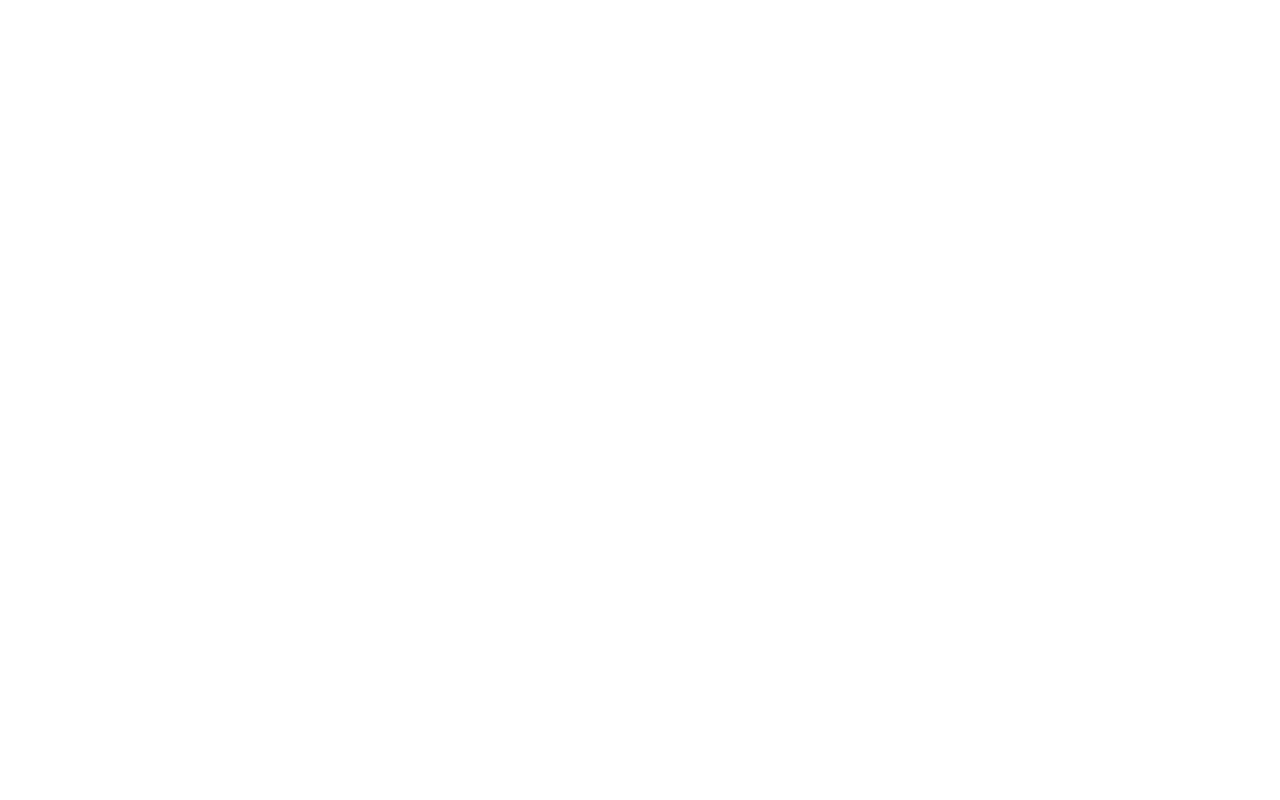
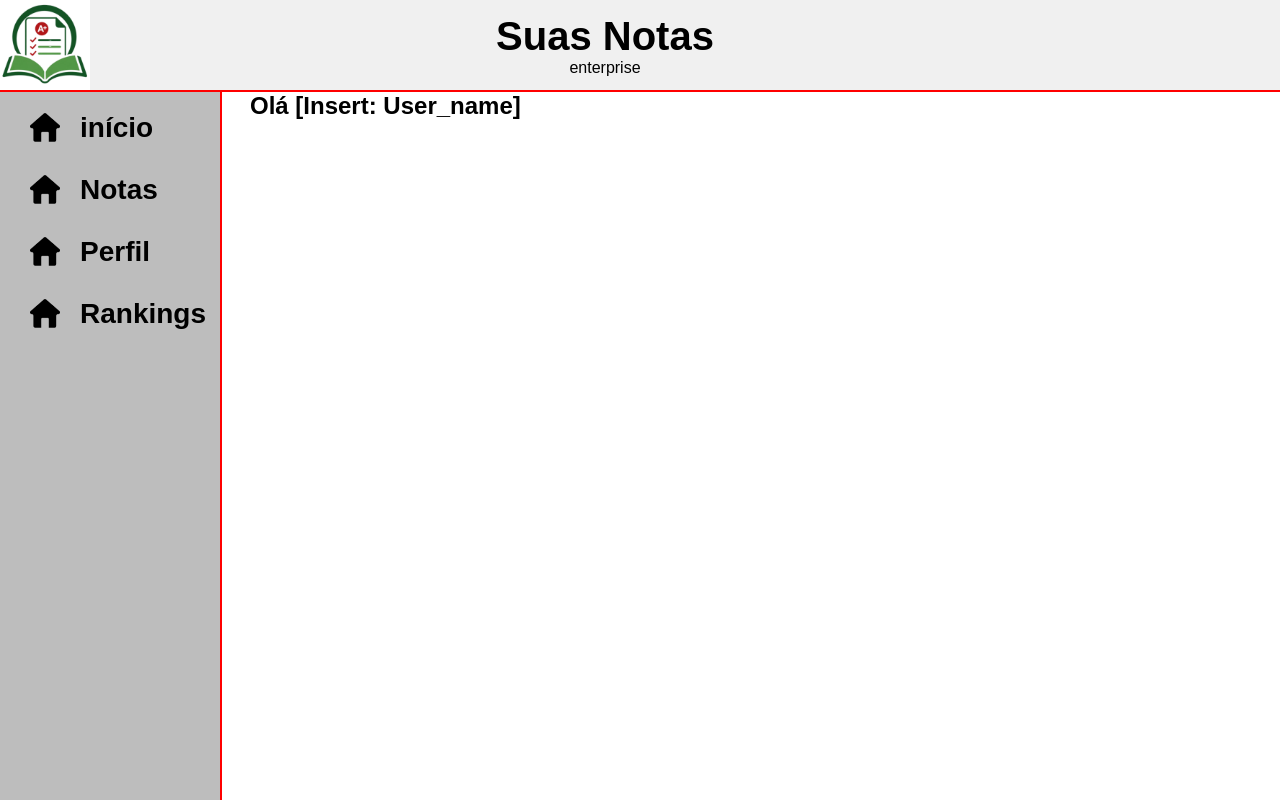
Before and after one commit to calebejoaslimasampaio-git/Notas-2-DS-main, a website: page index.html in a window 1280 px wide. Drawn offline with Linux system fonts and the light colour scheme.

Commit message:
oio o man

```diff
--- a/css/design-cad.css
+++ b/css/design-cad.css
@@ -1,9 +1,10 @@
 * {
     margin: 0;
     padding: 0;
+    font-family: Arial, Helvetica, sans-serif;
 }
 :root {
-    --wid-title: 200px;
+    --wid-title: 250px;
     --wid-entry: 400px;
 }
 header {
@@ -91,3 +92,35 @@ header {
     display: flex;
     justify-content:flex-start;
 }
+nav{
+    position: fixed;
+    background-color: #bdbdbd;
+    left: 0;
+    height: 100%;
+    width: 220px;
+    border-right: solid red 2px;
+    align-items: center;
+}
+.imp {
+    margin-left: 250px;
+}
+nav h1 {
+    margin-top: 20px;
+    margin-bottom: 30px;
+    display: flex;
+    align-items: center;
+    font-size: 28px;
+}
+nav a {
+    text-decoration: none;
+    color: inherit;
+}
+nav h1:hover{
+    cursor: pointer;
+    font-size: 31px;
+}
+nav img {
+    width: 30px;
+    margin-right: 20px;
+    margin-left: 30px;
+}
--- a/index.html
+++ b/index.html
@@ -8,6 +8,33 @@
     <link rel="icon" type="img/png" href="./img/mainLogo.png">
 </head>
 <body>
-
+    <header>
+        <img src="./img/mainLogo.png" placeholder="Suas Notas.logo" id="notelogo">
+        <div class="titleTab">
+            <h1 class="title">Suas Notas</h1>
+            enterprise
+        </div>
+    </header>
+    <nav>
+        <h1>
+            <img src="img/home.png" alt="casinha">
+            <a href="#">início</a>
+        </h1>
+        <h1>
+            <img src="img/home.png" alt="casinha">
+            <a href="#">Notas</a>
+        </h1>
+        <h1>
+            <img src="img/home.png" alt="casinha">
+            <a href="#">Perfil</a>
+        </h1>
+        <h1>
+            <img src="img/home.png" alt="casinha">
+            <a href="#">Rankings</a>
+        </h1>
+    </nav>
+    <div class="imp">
+        <h2>Olá [Insert: User_name]</h2>
+    </div>
 </body>
 </html>
--- a/js/scriptbuilder.js
+++ b/js/scriptbuilder.js
@@ -0,0 +1,4 @@
+await function entra(){
+
+
+}
--- a/server.js
+++ b/server.js
@@ -57,7 +57,7 @@ app.post('/usuarios', (req, res) => {
 
     const query = `INSERT INTO usuarios (nome, matricula, escola, serie) VALUES (?, ?, ?, ?)`;
 
-    db.run(query, [nome, email], function(err) {
+    db.run(query, [nome, matricula, escola, serie], function(err) {
         if (err) {
             return res.status(400).json({ error: err.message });
         }
```
Also changed, not shown: cadastro.html (renamed from cad.html, +1 -1 lines), login.html (renamed from ent.html, +1 -1 lines), img/home.png (added), img/nota.png (added), img/perfil.png (added), img/rank.png (added).
